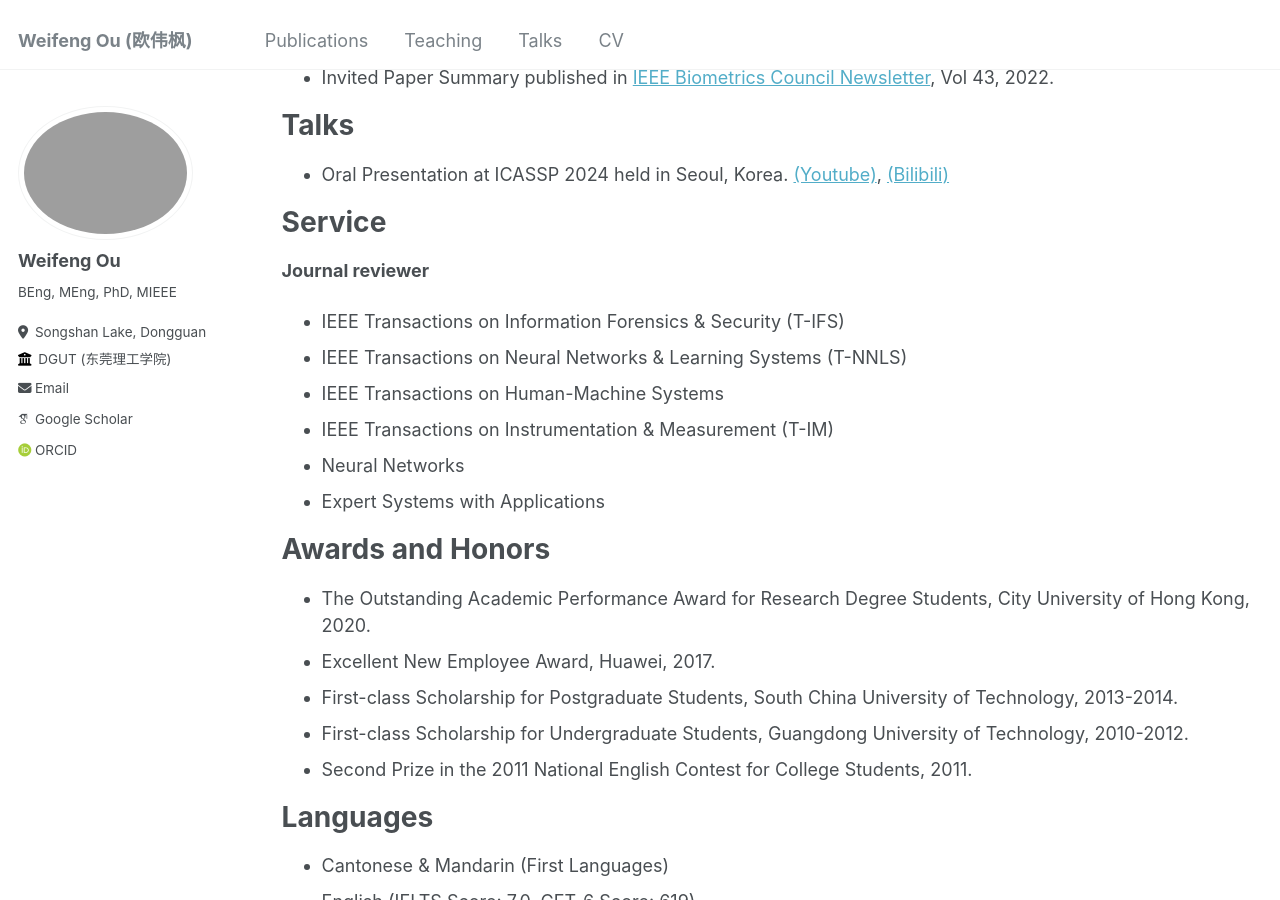
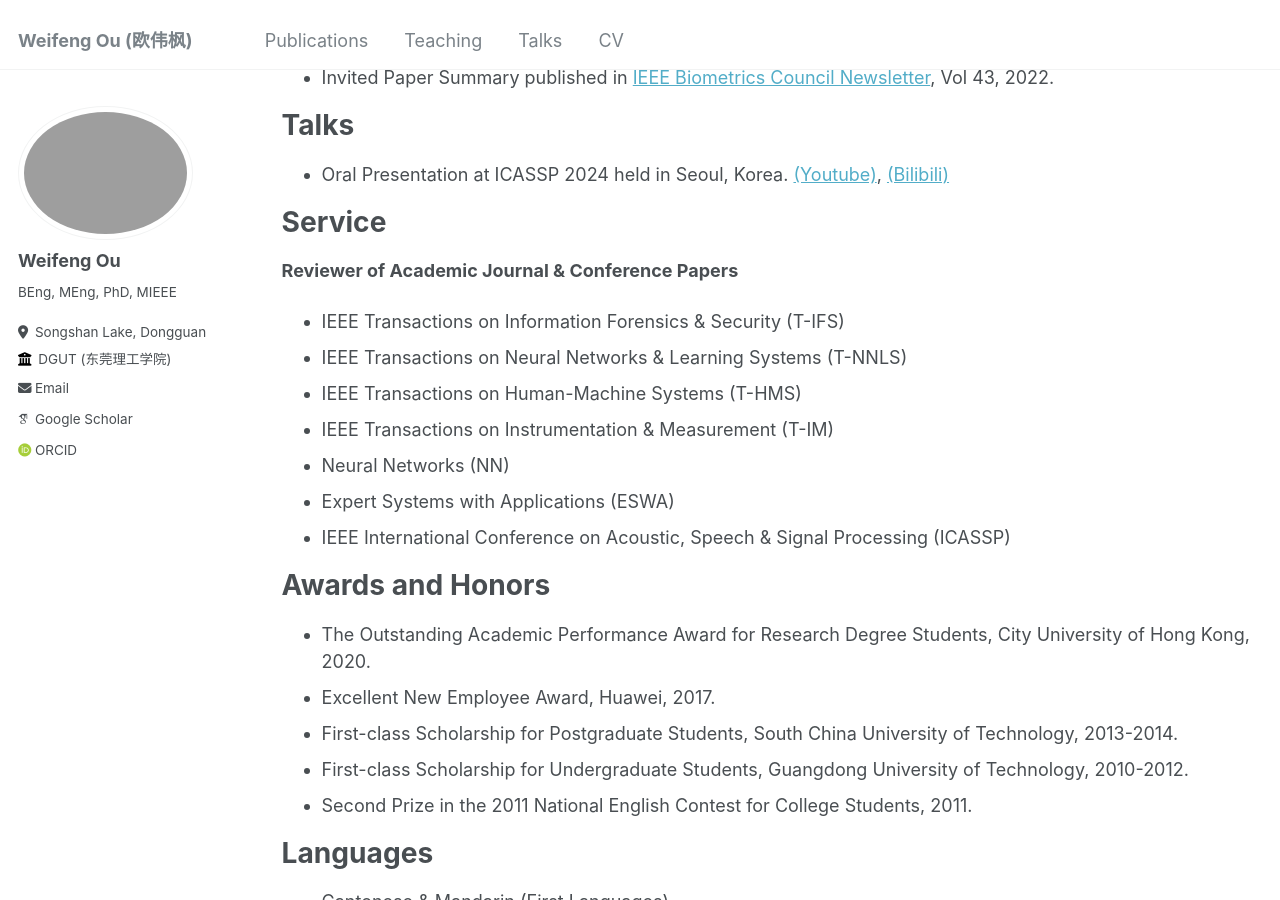
Before and after one commit to ouwf/ouwf.github.io, a Jekyll site: the page built from _pages/cv.md, in a window 1280 px wide and 900 px high, scrolled down 3359 px. Built offline with Jekyll 4.4.1, drawn with Linux system fonts in a browser that asks for light colours; some web fonts are replaced.

Commit message:
Update cv.md

```diff
--- a/_pages/cv.md
+++ b/_pages/cv.md
@@ -81,13 +81,14 @@ Email: ouwf@dgut.edu.cn
 * Oral Presentation at ICASSP 2024 held in Seoul, Korea. [(Youtube)](https://youtu.be/Dlx5-vZDs7M), [(Bilibili)](https://www.bilibili.com/video/BV1tZ421n7pr/?share_source=copy_web&vd_source=c6aa2f1ae9ba773028f00e4b419716d5)
 
 # Service
-**Journal reviewer**
+**Reviewer of Academic Journal & Conference Papers**
 * IEEE Transactions on Information Forensics & Security (T-IFS)
 * IEEE Transactions on Neural Networks & Learning Systems (T-NNLS)
-* IEEE Transactions on Human-Machine Systems
+* IEEE Transactions on Human-Machine Systems (T-HMS)
 * IEEE Transactions on Instrumentation & Measurement (T-IM)
-* Neural Networks
-* Expert Systems with Applications
+* Neural Networks (NN)
+* Expert Systems with Applications (ESWA)
+* IEEE International Conference on Acoustic, Speech & Signal Processing (ICASSP)
 
 # Awards and Honors
 * The Outstanding Academic Performance Award for Research Degree Students, City University of Hong Kong, 2020.
```
